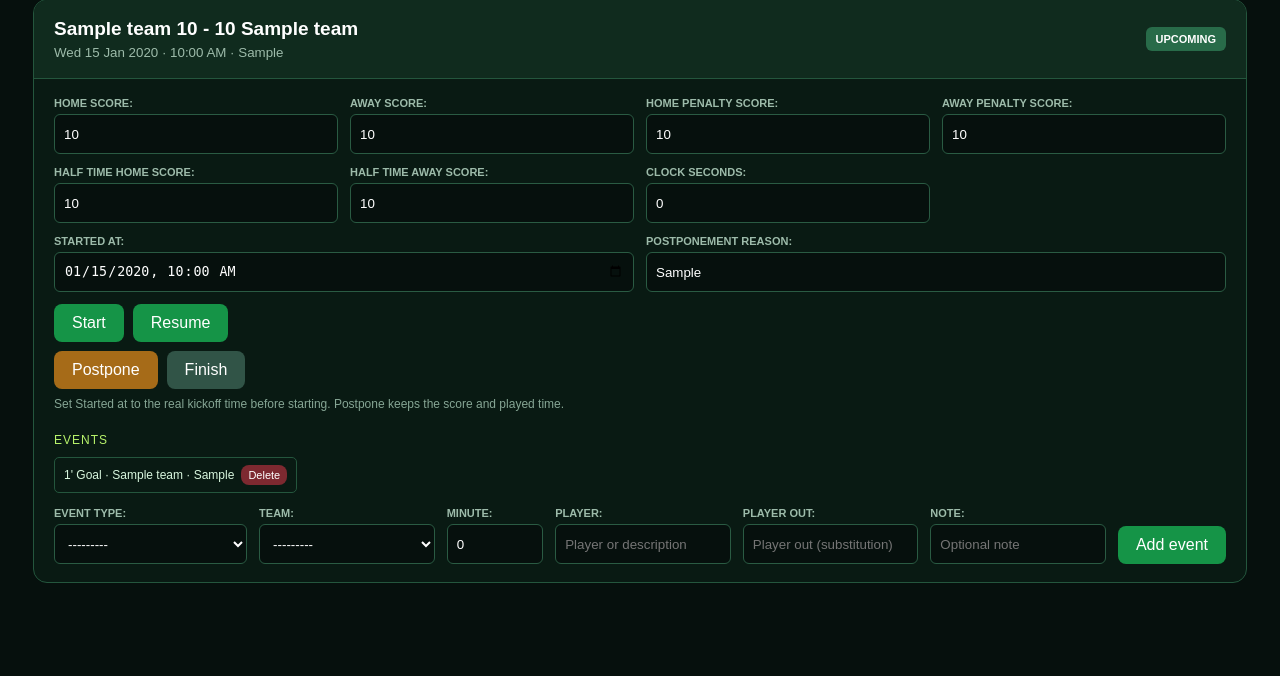
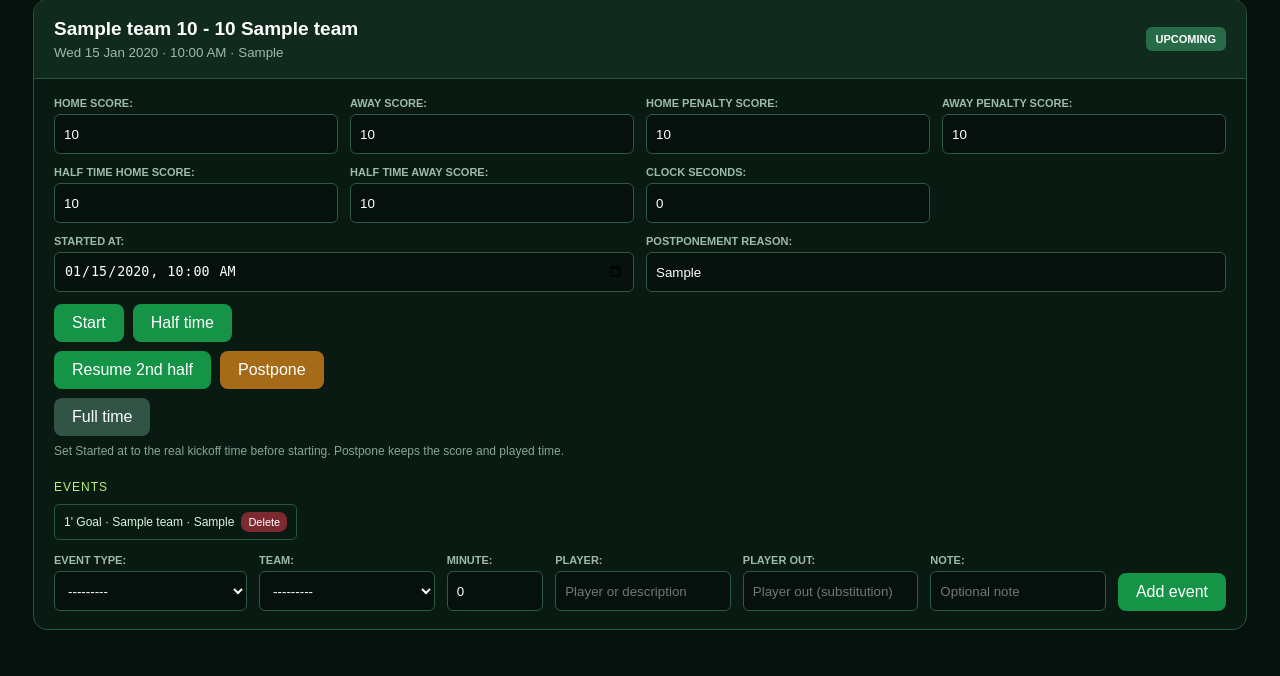
Before and after one commit to merkoucyber-sys/livescores, a Django app: page /control/ in a window 1280 px wide. Shown: the part 654-1330 px from the top of the page. Run offline with Django 5.2, Linux system fonts and the light colour scheme; a user stored in the database is signed in; tables that the repository leaves empty hold one stand-in row (values such as "Sample post"); grey boxes marked "Sample" are stand-in pictures.

Commit message:
Add half time and full time match controls

```diff
--- a/matches/models.py
+++ b/matches/models.py
@@ -29,6 +29,14 @@ class Team(models.Model):
 
 
 class Match(models.Model):
+
+    PERIOD_CHOICES = [
+        ("not_started", "Not started"),
+        ("first_half", "First half"),
+        ("half_time", "Half time"),
+        ("second_half", "Second half"),
+        ("full_time", "Full time"),
+    ]
 
     STATUS_CHOICES = [
         ("upcoming", "Upcoming"),
@@ -92,6 +100,8 @@ class Match(models.Model):
     clock_seconds = models.PositiveIntegerField(default=0)
 
     clock_running = models.BooleanField(default=False)
+
+    period = models.CharField(max_length=20, choices=PERIOD_CHOICES, default="not_started")
 
     started_at = models.DateTimeField(null=True, blank=True)
 
--- a/matches/views.py
+++ b/matches/views.py
@@ -127,16 +127,29 @@ def match_control(request):
             if form.is_valid():
                 form.save()
                 messages.success(request, "Match created.")
-        elif action in {"start", "resume", "postpone", "finish"} and match:
+        elif action in {"start", "resume", "halftime", "postpone", "finish"} and match:
             match_form = MatchControlForm(request.POST, instance=match)
             if match_form.is_valid():
                 controlled_match = match_form.save(commit=False)
                 controlled_match.status = {
                     "start": "live",
                     "resume": "live",
+                    "halftime": "live",
                     "postpone": "postponed",
                     "finish": "finished",
                 }[action]
+                if action == "start":
+                    controlled_match.period = "first_half"
+                    controlled_match.clock_running = True
+                elif action == "halftime":
+                    controlled_match.period = "half_time"
+                    controlled_match.clock_running = False
+                elif action == "resume":
+                    controlled_match.period = "second_half"
+                    controlled_match.clock_running = True
+                elif action == "finish":
+                    controlled_match.period = "full_time"
+                    controlled_match.clock_running = False
                 controlled_match.save()
                 messages.success(request, f"{match} updated: {controlled_match.get_status_display()}.")
             else:
--- a/templates/home.html
+++ b/templates/home.html
@@ -821,7 +821,7 @@
 
                             <div class="live-badge">
                                 <span class="live-dot"></span>
-                                LIVE NOW
+                                {% if m.period == "half_time" %}HALF TIME{% else %}LIVE NOW{% endif %}
                             </div>
 
                             <div class="competition">
--- a/templates/match_control.html
+++ b/templates/match_control.html
@@ -13,12 +13,12 @@
     <section class="setup-card" style="margin-bottom:22px;"><h2>Teams</h2><div class="team-list">{% for control in team_controls %}<div class="team-row">{% if control.team.logo_url %}<img class="team-logo" src="{{ control.team.logo_url }}" alt="">{% endif %}<form method="post" enctype="multipart/form-data">{% csrf_token %}<input type="hidden" name="action" value="edit_team"><input type="hidden" name="team_id" value="{{ control.team.id }}">{{ control.form.name }}{{ control.form.logo }}<button class="button" type="submit">Save</button></form><form method="post" onsubmit="return confirm('Delete this team? Teams with match history cannot be deleted.');">{% csrf_token %}<input type="hidden" name="action" value="delete_team"><input type="hidden" name="team_id" value="{{ control.team.id }}"><button class="button button-danger" type="submit">Delete</button></form></div>{% empty %}<p class="help">No teams yet.</p>{% endfor %}</div></section>
     {% for control in match_controls %}{% with match=control.match %}
     <section class="match-control">
-        <div class="match-top"><div><h2>{{ match.home_team.name }} {{ match.home_score }} - {{ match.away_score }} {{ match.away_team.name }}</h2><small>{{ match.date|date:"D d M Y" }} · {{ match.kickoff|time:"g:i A" }} · {{ match.venue }}</small></div><span class="status {% if match.status == 'live' %}status-live{% elif match.status == 'postponed' %}status-postponed{% endif %}">{{ match.get_status_display|upper }}</span></div>
+        <div class="match-top"><div><h2>{{ match.home_team.name }} {{ match.home_score }} - {{ match.away_score }} {{ match.away_team.name }}</h2><small>{{ match.date|date:"D d M Y" }} · {{ match.kickoff|time:"g:i A" }} · {{ match.venue }}</small></div><span class="status {% if match.status == 'live' %}status-live{% elif match.status == 'postponed' %}status-postponed{% endif %}">{% if match.status == 'live' %}{{ match.get_period_display|upper }}{% else %}{{ match.get_status_display|upper }}{% endif %}</span></div>
         <div class="control-body">
             <form method="post" class="control-form">
                 {% csrf_token %}<input type="hidden" name="match_id" value="{{ match.id }}" />
                 {% for field in control.match_form %}<div class="field {% if field.name == 'postponement_reason' or field.name == 'started_at' %}wide{% endif %}">{{ field.label_tag }}{{ field }}{% for error in field.errors %}<small>{{ error }}</small>{% endfor %}</div>{% endfor %}
-                <div class="actions"><button class="button" name="action" value="start" type="submit">Start</button><button class="button" name="action" value="resume" type="submit">Resume</button><button class="button button-warning" name="action" value="postpone" type="submit">Postpone</button><button class="button button-dark" name="action" value="finish" type="submit">Finish</button></div>
+                <div class="actions"><button class="button" name="action" value="start" type="submit">Start</button><button class="button" name="action" value="halftime" type="submit">Half time</button><button class="button" name="action" value="resume" type="submit">Resume 2nd half</button><button class="button button-warning" name="action" value="postpone" type="submit">Postpone</button><button class="button button-dark" name="action" value="finish" type="submit">Full time</button></div>
             </form>
             <p class="help">Set Started at to the real kickoff time before starting. Postpone keeps the score and played time.</p>
             <div class="section-label">EVENTS</div>
--- a/templates/match_detail.html
+++ b/templates/match_detail.html
@@ -24,7 +24,7 @@
 </style>
 <main class="detail-wrap">
 <div class="detail-hero">
-<div class="badge">{% if match.status == "live" %}● LIVE{% elif match.status == "finished" %}FULL TIME{% elif match.status == "postponed" %}POSTPONED{% else %}UPCOMING{% endif %}</div>
+<div class="badge">{% if match.status == "live" and match.period == "half_time" %}HALF TIME{% elif match.status == "live" %}● LIVE{% elif match.status == "finished" %}FULL TIME{% elif match.status == "postponed" %}POSTPONED{% else %}UPCOMING{% endif %}</div>
 <h2>{{ match.get_round_name_display|upper }}</h2>
 <div class="detail-teams"><div class="detail-team">{% if match.home_team.logo_url %}<img src="{{ match.home_team.logo_url }}" alt="{{ match.home_team.name }} logo">{% else %}<span class="crest-fallback">⚽</span>{% endif %}<span>{{ match.home_team.name }}</span></div><span>VS</span><div class="detail-team">{% if match.away_team.logo_url %}<img src="{{ match.away_team.logo_url }}" alt="{{ match.away_team.name }} logo">{% else %}<span class="crest-fallback">⚽</span>{% endif %}<span>{{ match.away_team.name }}</span></div></div>
 <div class="detail-score">{{ match.home_score }} - {{ match.away_score }}</div>
```
Also changed, not shown: matches/migrations/0008_match_period.py (added).
